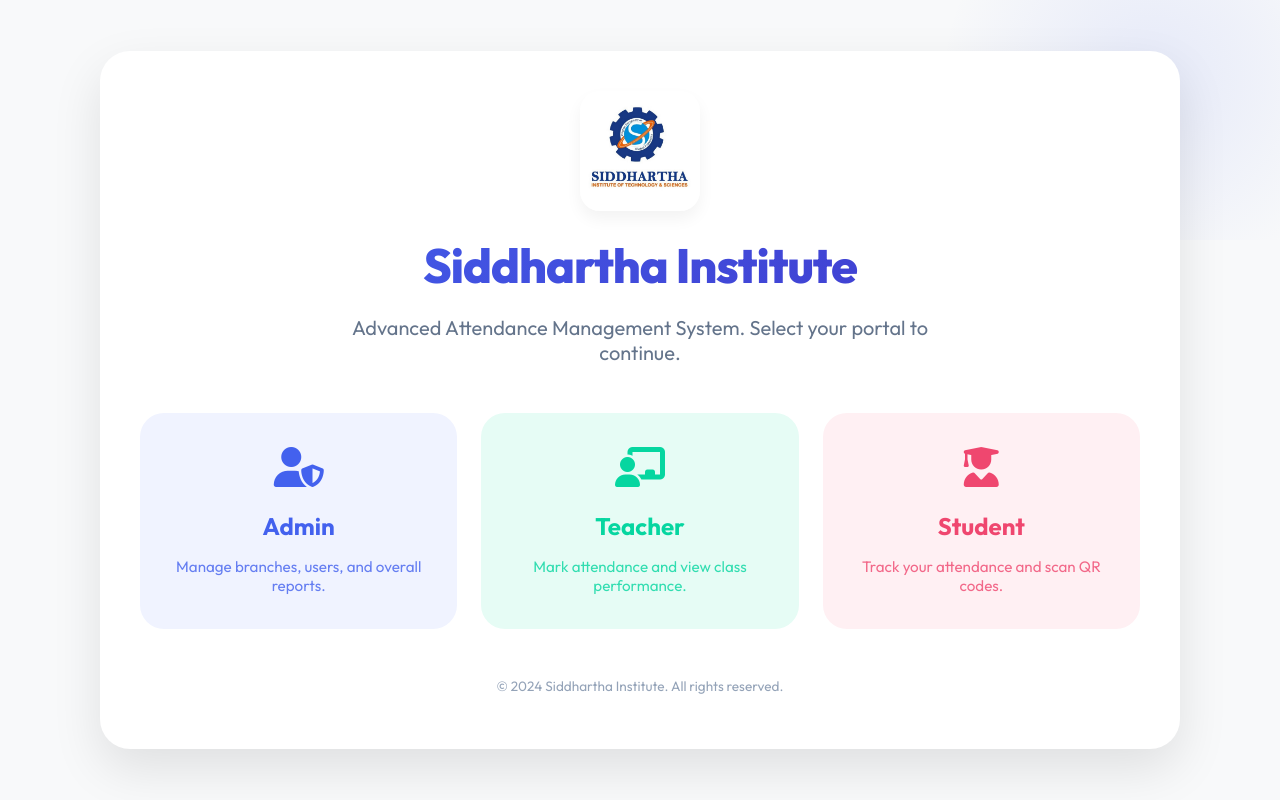
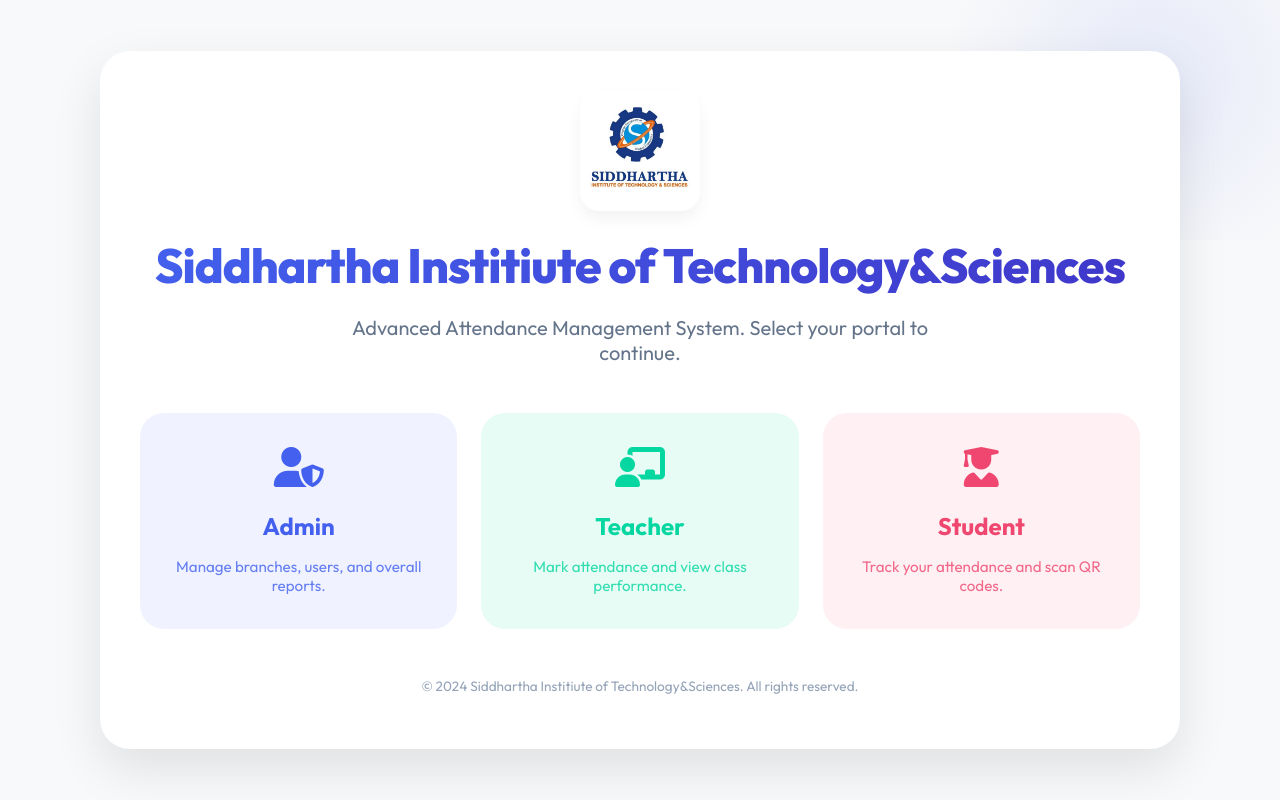
Before and after one commit to kavyasriakkathi/attendance-system, a Flask app: page / in a window 1280 px wide. Run offline with Flask 3, Linux system fonts and the light colour scheme; some libraries are stand-ins or nearby versions.

Commit message:
Update institute name on main page

```diff
--- a/templates/index.html
+++ b/templates/index.html
@@ -1,7 +1,7 @@
 <head>
     <meta charset="UTF-8">
     <meta name="viewport" content="width=device-width, initial-scale=1.0">
-    <title>Siddhartha | Attendance Management</title>
+    <title>Siddhartha Institiute of Technology&Sciences | Attendance Management</title>
     <link rel="preconnect" href="https://fonts.googleapis.com">
     <link rel="preconnect" href="https://fonts.gstatic.com" crossorigin>
     <link href="https://fonts.googleapis.com/css2?family=Outfit:wght@300;400;600;700;800&display=swap" rel="stylesheet">
@@ -159,7 +159,7 @@
 <body>
     <div class="hero-container">
         <img src="{{ url_for('static', filename='logo.jpg') }}" alt="Siddhartha Logo" class="logo">
-        <h1>Siddhartha Institute</h1>
+        <h1>Siddhartha Institiute of Technology&Sciences</h1>
         <p class="welcome-text">Advanced Attendance Management System. Select your portal to continue.</p>
 
         <div class="portal-grid">
@@ -183,7 +183,7 @@
         </div>
 
         <p style="margin-top: 48px; font-size: 0.85rem; color: #94a3b8;">
-            &copy; 2024 Siddhartha Institute. All rights reserved.
+            &copy; 2024 Siddhartha Institiute of Technology&Sciences. All rights reserved.
         </p>
     </div>
 </body>
```
